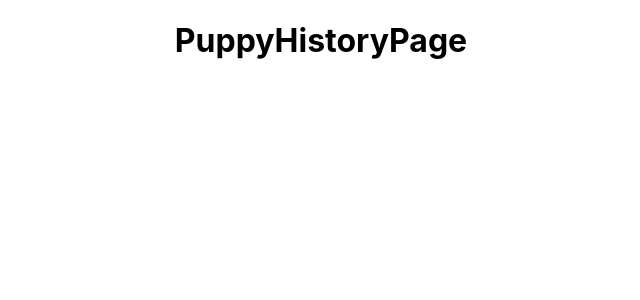
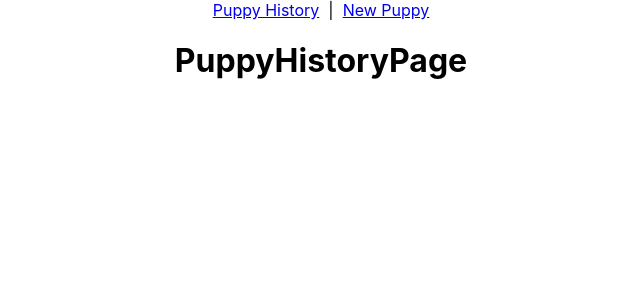
Before and after one commit to mgrebowicz-zz/react-puppies, a React (Create React App) app: page /puppies in a window 1280 px wide. Shown: the top 300 px of the page, without its empty margins (319-959 px from the left). Built offline with nearby package versions, Linux system fonts and the light colour scheme.

Commit message:
finish step 2.7

```diff
--- /dev/null
+++ b/src/components/NavBar/NavBar.jsx
@@ -0,0 +1,12 @@
+// Don't forget the import
+import { Link } from 'react-router-dom';
+
+export default function NavBar() {
+    return (
+        <nav>
+            <Link to="/puppies">Puppy History</Link>
+      &nbsp; | &nbsp;
+            <Link to="/puppies/new">New Puppy</Link>
+        </nav>
+    );
+}
--- a/src/pages/App/App.js
+++ b/src/pages/App/App.jsx
@@ -3,6 +3,7 @@ import { Route, Switch, Redirect } from 'react-router-dom';
 import AuthPage from '../AuthPage/AuthPage';
 import NewPuppyPage from '../NewPuppyPage/NewPuppyPage';
 import PuppyHistoryPage from '../PuppyHistoryPage/PuppyHistoryPage';
+import NavBar from '../../components/NavBar/NavBar';
 import './App.css';
 
 export default function App() {
@@ -12,6 +13,7 @@ export default function App() {
     <main className="App">
       { user ?
         <>
+        <NavBar />
         <Switch>
             <Route path="/puppies/new">
               <NewPuppyPage />
```
Also changed, not shown: 1 other file (tests, documents, lock files or other folders).
